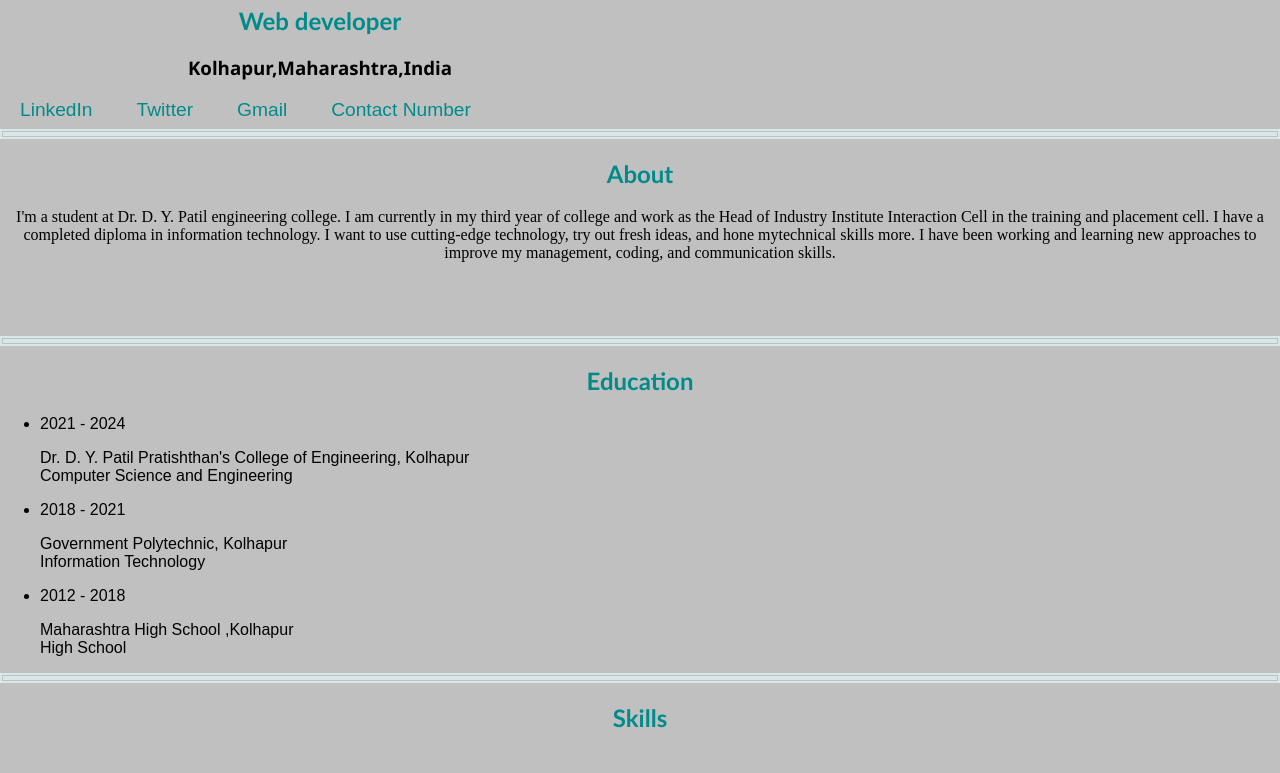
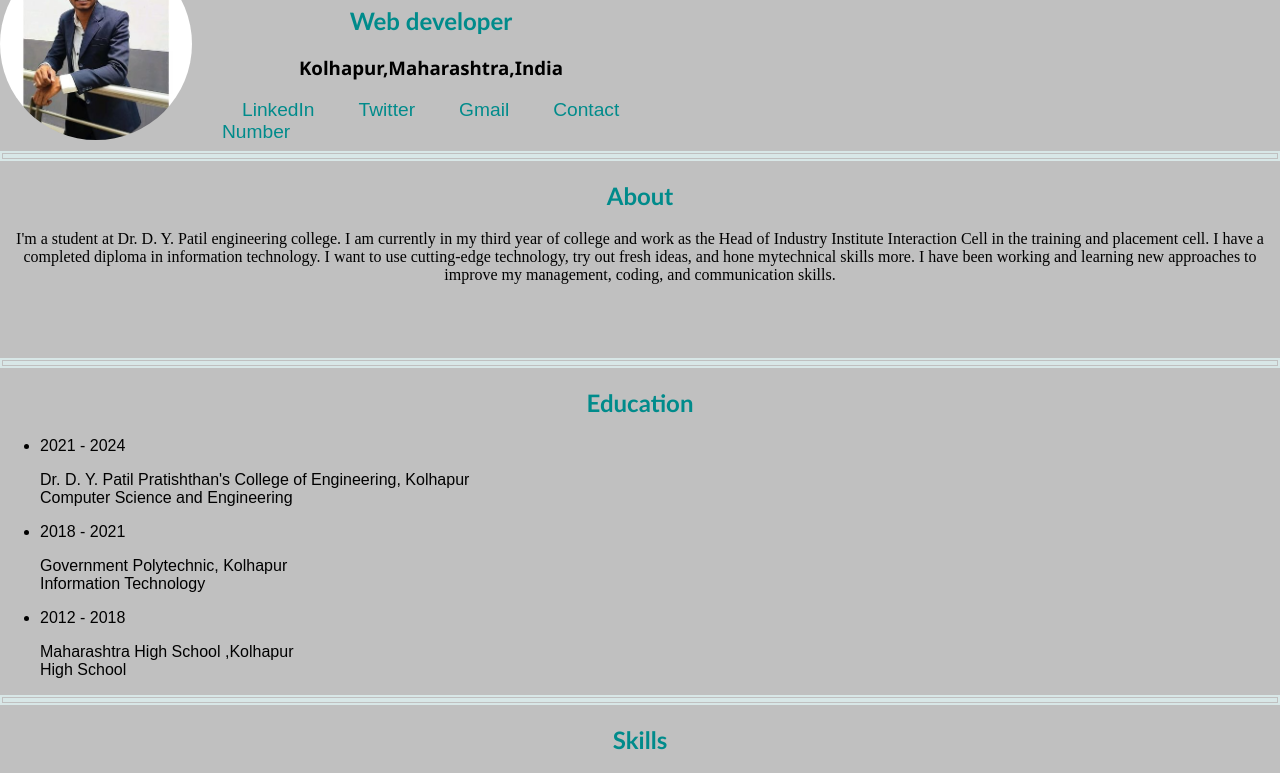
Before and after one commit to dhavanvishu31/resume-html-css-, a plain HTML site: page index.html in a window 1280 px wide. Shown: the part 52-825 px from the top of the page. Drawn offline with Linux system fonts and the light colour scheme.

Commit message:
Update index.html

```diff
--- a/index.html
+++ b/index.html
@@ -9,7 +9,7 @@
 </head>
 <body >
     <div class="top-container">
-            <img class="image" src="\Resume(html&css)\image\vishu.JPG" alt="My Image">
+            <img class="image" src="\image\vishu.JPG" alt="My Image">
             <h1>Vishwajeet Balwant Dhavan</h1>
             <h2>Web developer</h2>
             <h3>Kolhapur,Maharashtra,India</h3>
```
